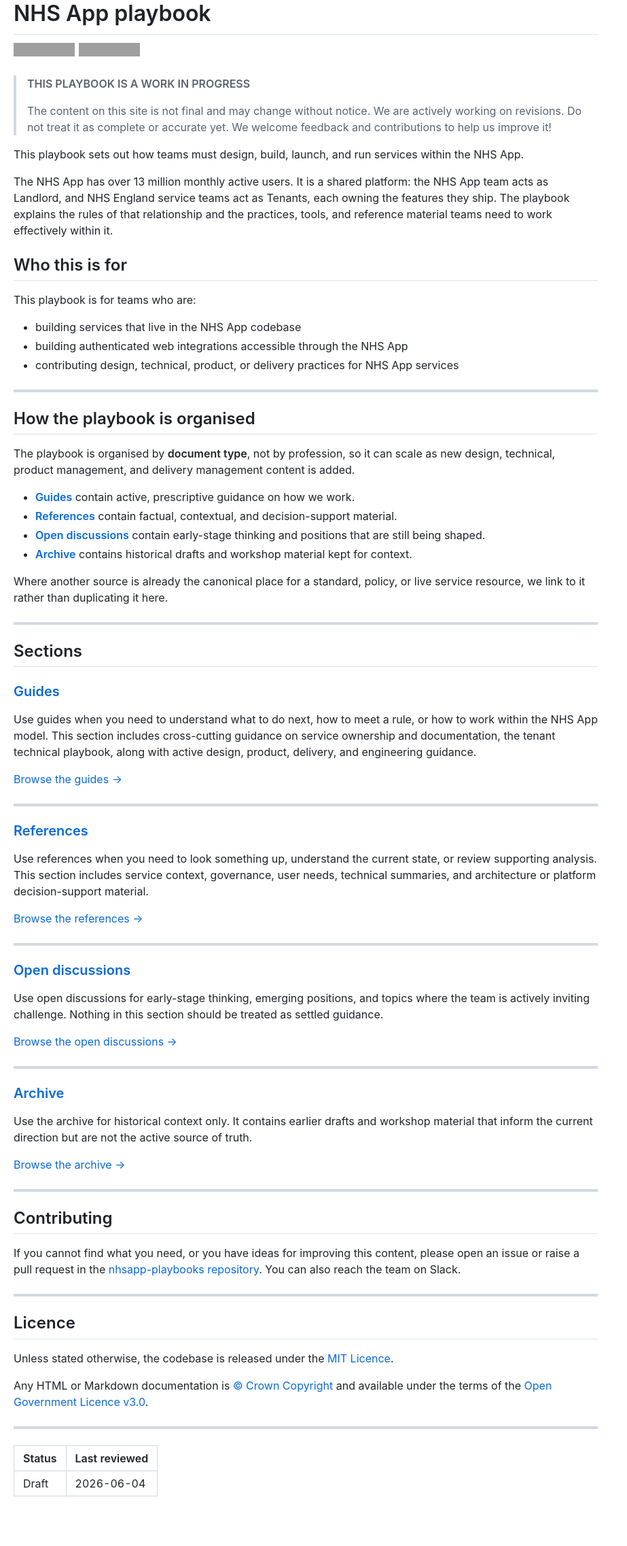
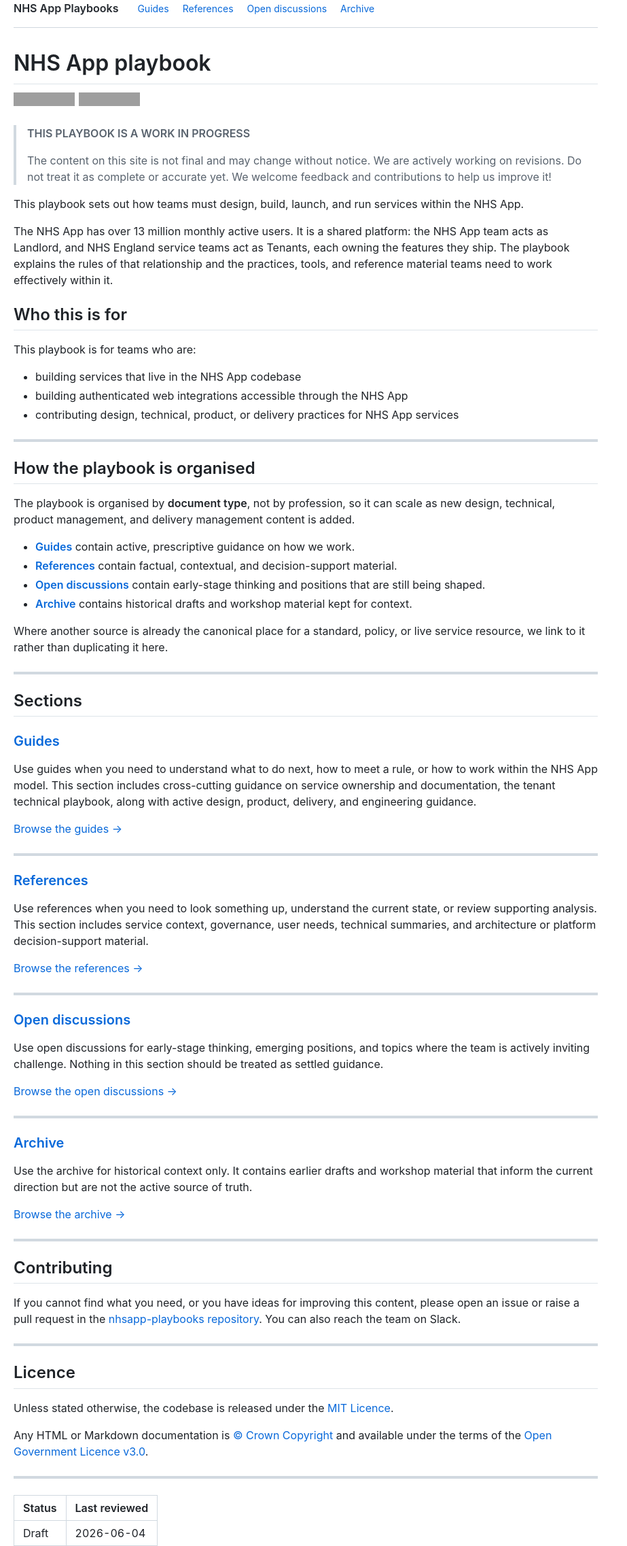
Before and after one commit to michaelgallagher/playbook-test, a Jekyll site: the page built from index.md, in a window 1280 px wide. Shown: the whole page at 68% size, without its empty margins (0-923 px from the left). Built offline with Jekyll 4.4.1, drawn with Linux system fonts in a browser that asks for light colours; nearby versions of some CDN libraries; before the commit the page ends 2201 px from its top, so only the background shows below that; grey boxes are pictures that could not be loaded.

Commit message:
add a nav element

```diff
--- a/_layouts/default.html
+++ b/_layouts/default.html
@@ -5,11 +5,16 @@
   <meta name="viewport" content="width=device-width, initial-scale=1.0">
   <title>{{ page.title | default: site.title }}</title>
   <link rel="stylesheet" href="https://cdnjs.cloudflare.com/ajax/libs/github-markdown-css/5.6.1/github-markdown-light.min.css">
-  <style>
-    body { box-sizing: border-box; max-width: 900px; margin: 40px auto; padding: 0 20px; }
-  </style>
+  <link rel="stylesheet" href="{{ '/assets/css/style.css' | relative_url }}">
 </head>
 <body class="markdown-body">
+  <nav>
+    <a href="{{ '/' | relative_url }}">{{ site.title }}</a>
+    <a href="{{ '/guides/' | relative_url }}">Guides</a>
+    <a href="{{ '/references/' | relative_url }}">References</a>
+    <a href="{{ '/open-discussions/' | relative_url }}">Open discussions</a>
+    <a href="{{ '/archive/' | relative_url }}">Archive</a>
+  </nav>
   {{ content }}
 </body>
 </html>
--- /dev/null
+++ b/assets/css/style.css
@@ -0,0 +1,34 @@
+body {
+  box-sizing: border-box;
+  max-width: 900px;
+  margin: 40px auto;
+  padding: 0 20px;
+}
+
+nav {
+  margin-bottom: 2rem;
+  padding-bottom: 1rem;
+  border-bottom: 1px solid #d0d7de;
+  display: flex;
+  gap: 1.25rem;
+  flex-wrap: wrap;
+  align-items: baseline;
+}
+
+nav a {
+  text-decoration: none;
+  color: #57606a;
+  font-size: 0.875rem;
+}
+
+nav a:first-child {
+  font-weight: 600;
+  color: #24292f;
+  font-size: 1rem;
+  margin-right: 0.5rem;
+}
+
+nav a:hover {
+  color: #0969da;
+  text-decoration: underline;
+}
```
